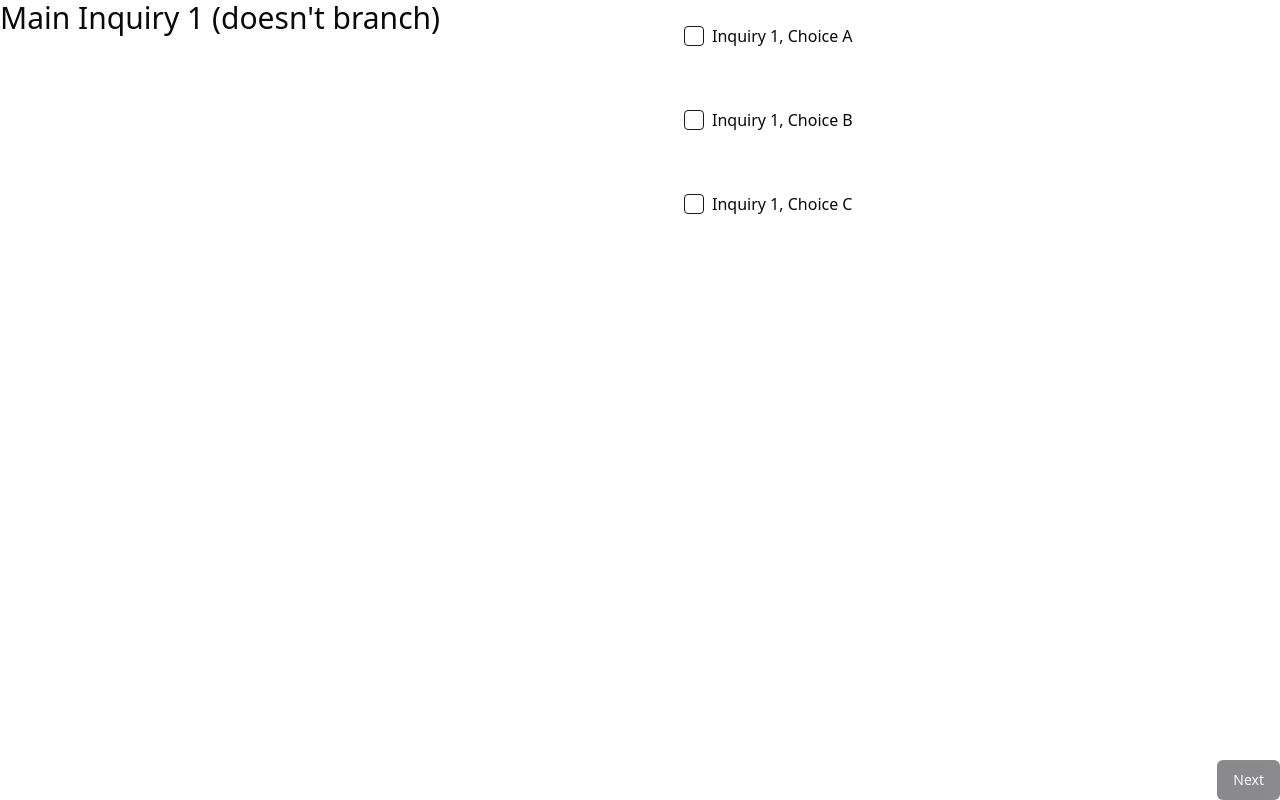
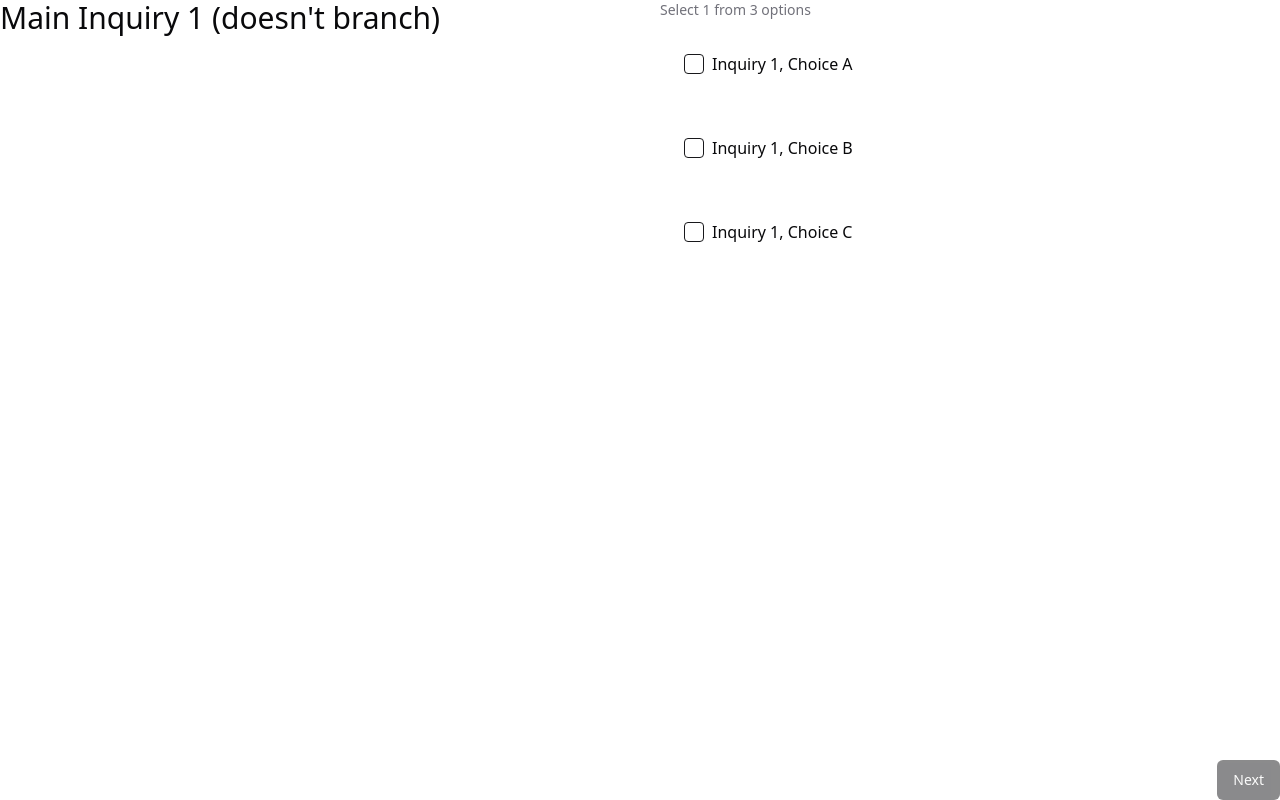
Before and after one commit to arnoob25/JanalaLFS, a React (Vite) app: page / in a window 1280 px wide. Built offline with nearby package versions, Linux system fonts and the light colour scheme.

Commit message:
added a text specifying allowed choices.

```diff
--- a/src/lfs_tools/shared_components/user_response/ChoiceComponent.jsx
+++ b/src/lfs_tools/shared_components/user_response/ChoiceComponent.jsx
@@ -65,6 +65,8 @@ const ChoiceComponent = ({
     }, [selectedChoiceIds])
 
     return (
+        <>
+            <p className="text-sm text-muted-foreground mb-2">Select {maxChoices} from {choices.length} options</p>
             <div className="flex flex-col space-y-3">
                 {choices.map(choice => (
                     <label
@@ -84,6 +86,7 @@ const ChoiceComponent = ({
                     </label>
                 ))}
             </div>
+        </>
     );
 
 
```
Lines whose indentation alone changed are shown as unchanged.
